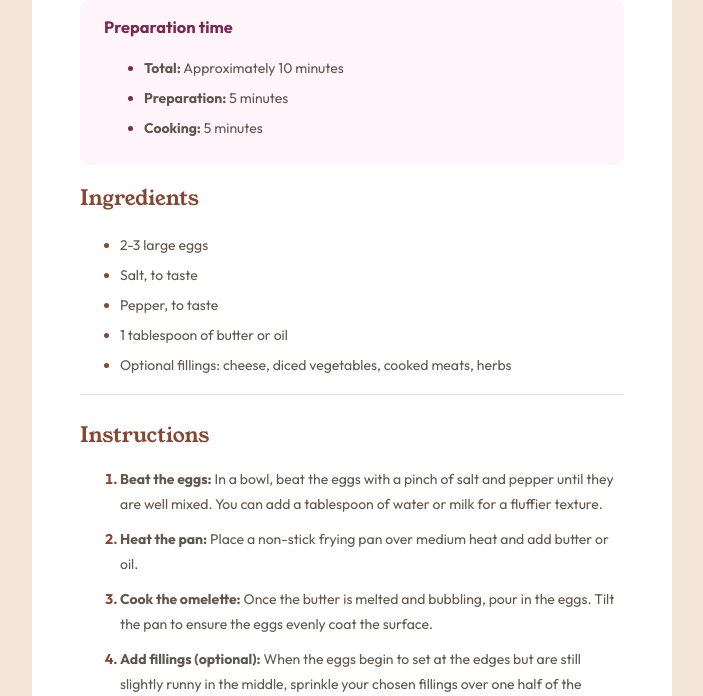
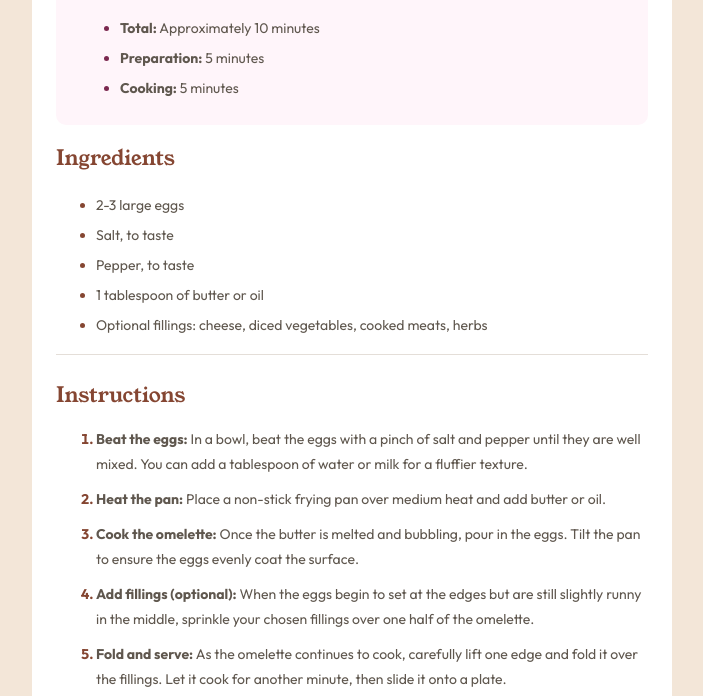
Before and after one commit to Floren-teena/recipe-page-main, a plain HTML site: page index.html in a window 1280 px wide. Shown: the part 533-1229 px from the top of the page, without its empty margins (338-1041 px from the left). Drawn offline with Linux system fonts and the light colour scheme.

Commit message:
Modified padding on Dsktop screens

```diff
--- a/styles.css
+++ b/styles.css
@@ -137,6 +137,9 @@ body {
     border-radius: 10px;
     max-width: 50%;
   }
+  .inner-container {
+    padding: 0;
+  }
   .recipe-image img {
     border-radius: 10px;
   }
```
